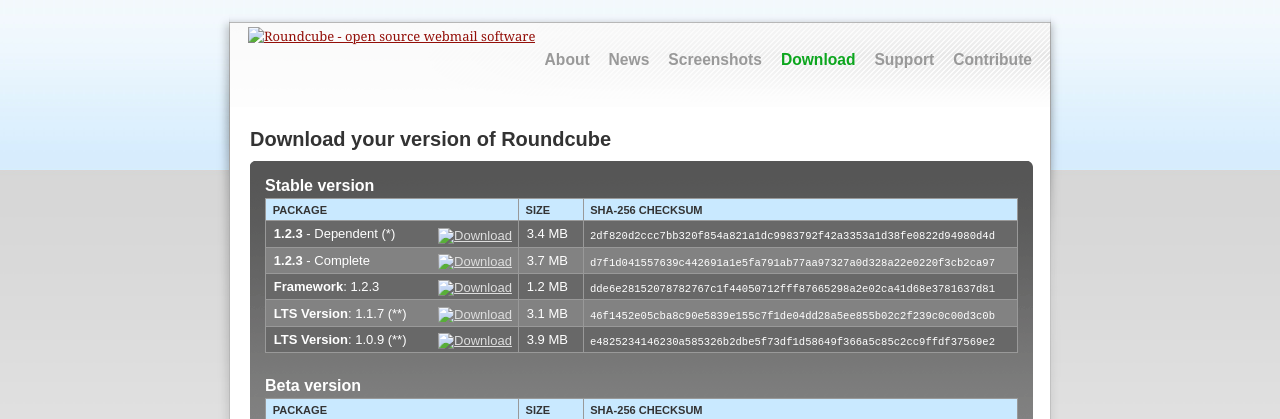
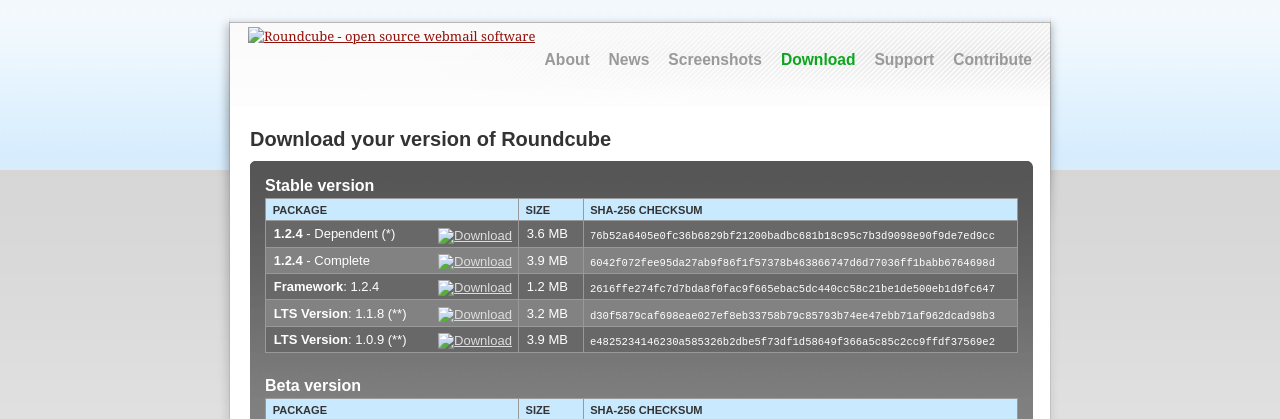
Before and after one commit to roundcube/roundcube.github.com, a Jekyll site: the page built from download/index.html, in a window 1280 px wide. Shown: the top 419 px of the page. Built offline with Jekyll 4.4.1, drawn with Linux system fonts in a browser that asks for light colours; comment, search, counter and statistics services are not loaded.

Commit message:
Announce releases 1.2.4 and 1.1.8

```diff
--- a/_includes/version.txt
+++ b/_includes/version.txt
@@ -1 +1 @@
-1.2.3
+1.2.4
--- a/download/index.html
+++ b/download/index.html
@@ -21,28 +21,28 @@
 			</thead>
 			<tbody>
 			<tr class="even">
-				<td class="dlversion"><strong>1.2.3</strong> - Dependent (*)</td>
-				<td class="dlbutton"><a href="https://github.com/roundcube/roundcubemail/releases/download/1.2.3/roundcubemail-1.2.3.tar.gz" title="Download now!"><img src="images/table_button_download.png" width="67" height="19" alt="Download" class="pngimage" /></a>
-				<td class="dlsize">3.4 MB</td>
-				<td class="dlchecksum">2df820d2ccc7bb320f854a821a1dc9983792f42a3353a1d38fe0822d94980d4d</td>
+				<td class="dlversion"><strong>1.2.4</strong> - Dependent (*)</td>
+				<td class="dlbutton"><a href="https://github.com/roundcube/roundcubemail/releases/download/1.2.4/roundcubemail-1.2.4.tar.gz" title="Download now!"><img src="images/table_button_download.png" width="67" height="19" alt="Download" class="pngimage" /></a>
+				<td class="dlsize">3.6 MB</td>
+				<td class="dlchecksum">76b52a6405e0fc36b6829bf21200badbc681b18c95c7b3d9098e90f9de7ed9cc</td>
 			</tr>
 			<tr class="odd">
-				<td class="dlversion"><strong>1.2.3</strong> - Complete</td>
-				<td class="dlbutton"><a href="https://github.com/roundcube/roundcubemail/releases/download/1.2.3/roundcubemail-1.2.3-complete.tar.gz" title="Download now!"><img src="images/table_button_download.png" width="67" height="19" alt="Download" class="pngimage" /></a>
-				<td class="dlsize">3.7 MB</td>
-				<td class="dlchecksum">d7f1d041557639c442691a1e5fa791ab77aa97327a0d328a22e0220f3cb2ca97</td>
+				<td class="dlversion"><strong>1.2.4</strong> - Complete</td>
+				<td class="dlbutton"><a href="https://github.com/roundcube/roundcubemail/releases/download/1.2.4/roundcubemail-1.2.4-complete.tar.gz" title="Download now!"><img src="images/table_button_download.png" width="67" height="19" alt="Download" class="pngimage" /></a>
+				<td class="dlsize">3.9 MB</td>
+				<td class="dlchecksum">6042f072fee95da27ab9f86f1f57378b463866747d6d77036ff1babb6764698d</td>
 			</tr>
 			<tr class="even">
-				<td class="dlversion"><strong>Framework</strong>: 1.2.3</td>
-				<td class="dlbutton"><a href="https://github.com/roundcube/roundcubemail/releases/download/1.2.3/roundcube-framework-1.2.3.tar.gz" title="Download now!"><img src="images/table_button_download.png" width="67" height="19" alt="Download" class="pngimage" /></a>
+				<td class="dlversion"><strong>Framework</strong>: 1.2.4</td>
+				<td class="dlbutton"><a href="https://github.com/roundcube/roundcubemail/releases/download/1.2.4/roundcube-framework-1.2.4.tar.gz" title="Download now!"><img src="images/table_button_download.png" width="67" height="19" alt="Download" class="pngimage" /></a>
 				<td class="dlsize">1.2 MB</td>
-				<td class="dlchecksum">dde6e28152078782767c1f44050712fff87665298a2e02ca41d68e3781637d81</td>
+				<td class="dlchecksum">2616ffe274fc7d7bda8f0fac9f665ebac5dc440cc58c21be1de500eb1d9fc647</td>
 			</tr>
 			<tr class="odd">
-				<td class="dlversion"><strong>LTS Version</strong>: 1.1.7 (**)</td>
-				<td class="dlbutton"><a href="https://github.com/roundcube/roundcubemail/releases/download/1.1.7/roundcubemail-1.1.7.tar.gz" title="Download now!"><img src="images/table_button_download.png" width="67" height="19" alt="Download" class="pngimage" /></a>
-				<td class="dlsize">3.1 MB</td>
-				<td class="dlchecksum">46f1452e05cba8c90e5839e155c7f1de04dd28a5ee855b02c2f239c0c00d3c0b</td>
+				<td class="dlversion"><strong>LTS Version</strong>: 1.1.8 (**)</td>
+				<td class="dlbutton"><a href="https://github.com/roundcube/roundcubemail/releases/download/1.1.8/roundcubemail-1.1.8.tar.gz" title="Download now!"><img src="images/table_button_download.png" width="67" height="19" alt="Download" class="pngimage" /></a>
+				<td class="dlsize">3.2 MB</td>
+				<td class="dlchecksum">d30f5879caf698eae027ef8eb33758b79c85793b74ee47ebb71af962dcad98b3</td>
 			</tr>
 			<tr class="even">
 				<td class="dlversion"><strong>LTS Version</strong>: 1.0.9 (**)</td>
```
Also changed, not shown: other parts of download/index.html (+1 -1 lines), _posts/2017-03-10-updates-1.2.4-and-1.1.8-released.md (added, +20 -0 lines).
